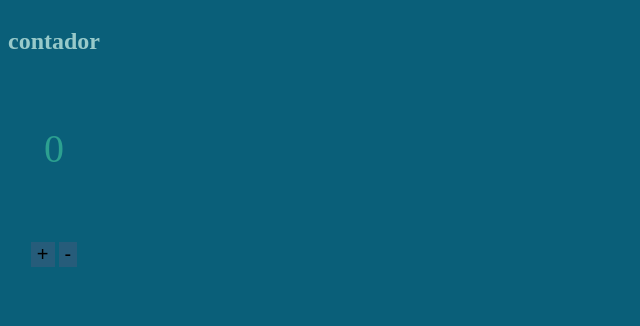
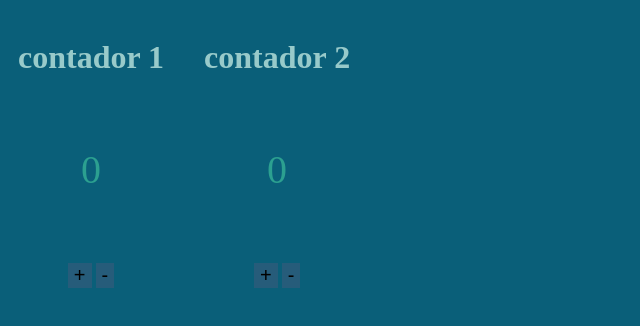
Before and after one commit to Luisa-unser-kaufmann/contador, a plain HTML site: page index.html in a window 1280 px wide. Shown: the whole page, without its empty margins (0-640 px from the left). Drawn offline with Linux system fonts and the light colour scheme.

Commit message:
marcieli

```diff
--- a/index.html
+++ b/index.html
@@ -3,62 +3,97 @@
 <head>
     <meta charset="UTF-8">
     <meta name="viewport" content="width=device-width, initial-scale=1.0">
-    <title>contador</title>
+    <title>Contador</title>
     <style>
-        body{
+        body {
             text-align: center;
             background-color: rgb(10, 95, 121);
         }
-        h1{
+
+        h1 {
             color: rgb(152, 202, 202);
         }
-        p{
+
+        p {
             color: rgb(44, 160, 144);
             padding: 30px;
             font-size: 40px;
 
         }
-        button{
+
+        button {
             background-color: rgb(38, 92, 122);
             border: none;
             font-size: 20px;
 
         }
-        button:hover{
+
+        button:hover {
             background-color: rgb(19, 45, 59);
+        }
 
-                }
-                .container{
-                    display: flex;
-                }
+        .container {
+            display: flex;
+            gap: 20px;
+        }
+
+        .item {
+            margin: 10px;
+        }
     </style>
 </head>
 <body>
+    <div class="container">
 
-    <section class="container">
-        <div>
-    <h1>contador</h1>
-    <p>0</p>
-    <button onclick="mais()">+
-    </button>
-    <button onclick="menos()">-</button>
-    <script>
-          var numero= 0
+        <div class="item">
+            <h1>contador 1</h1>
+            <p id="p1">0</p>
+            <button onclick="mais(1)">+</button>
+            <button onclick="menos(1)">-</button>
+        </div>
 
-        function mais(){
-            numero++;
-            mostrarNaTela();
+        <div class="item">
+            <h1>contador 2</h1>
+            <p id="p2">0</p>
+            <button onclick="mais(2)">+</button>
+            <button onclick="menos(2)">-</button>
+        </div>
+
+    </div>
+<script>
+
+    let numero1 = 0
+    let numero2 = 0
+
+    function mais(num) {
+        if (num === 1) {
+            numero1++
         }
-        function menos(){
-            numero--;
-            mostrarNaTela();
+        if (num === 2) {
+            numero2++
         }
+        mostrarNaTela(num);
+    }
 
-        function mostrarNaTela(){
-            const p = document.querySelector("p").innerText=numero;
+    function menos(num) {
+        numero1--;
+        mostrarNaTela(num);
+    }
+
+    function mostrarNaTela(num) {
+        const p1 = document.querySelector("#p1");
+        const p2 = document.querySelector("#p2");
+
+        if (num === 1) {
+            p1.innerText = numero1
         }
-    </script>
-    </div>
-</section>
+        if (num === 2) {
+            p2.innerText = numero2
+        }
+    }
+
+    mostrarNaTela(1)
+    mostrarNaTela(2)
+</script>
 </body>
 </html>
```
